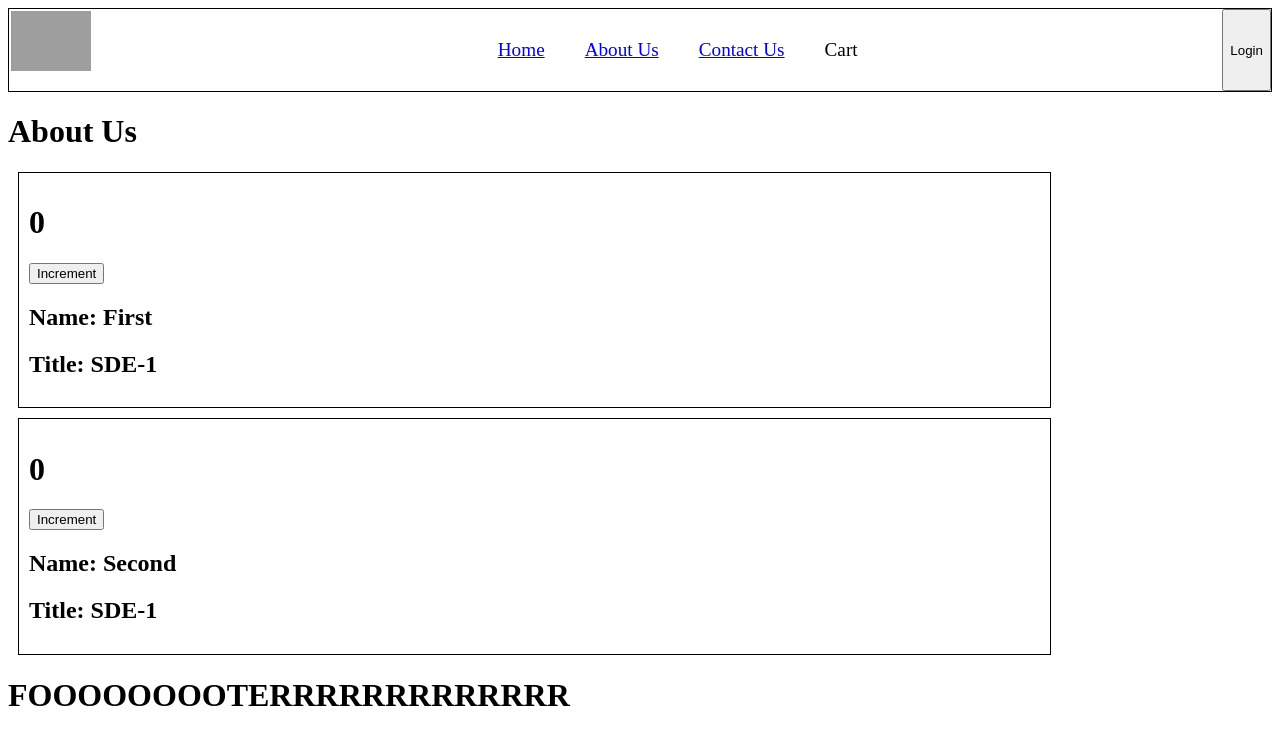
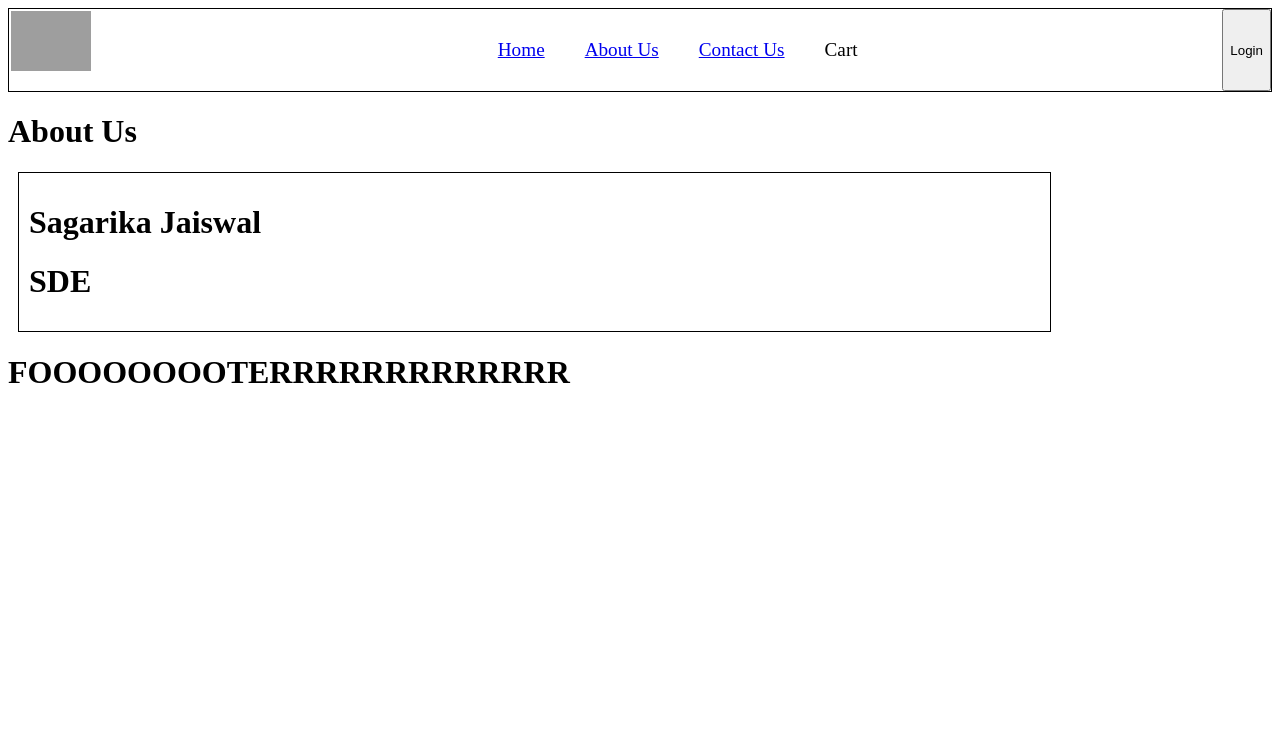
Before and after one commit to SagarikaJaiswal/Food-App, a React (Vite) app: page /about in a window 1280 px wide. Shown: the top 744 px of the page. Built offline with nearby package versions, Linux system fonts and the light colour scheme; grey boxes are pictures that could not be loaded.

Commit message:
lifecycle methods of class based components

```diff
--- a/src/components/About.jsx
+++ b/src/components/About.jsx
@@ -1,5 +1,6 @@
 import React from "react";
 import UserClass from "./UserClass";
+import UserFunction from "./UserFunction";
 
 // const About = () => {
 //   return (
@@ -24,8 +25,8 @@ class About extends React.Component {
     return (
       <>
         <h1>About Us</h1>
-        <UserClass name={"First"} title={"SDE"} />
-        <UserClass name={"Second"} title={"SDE"} />
+        {/* <UserClass name={"First"} title={"SDE"} /> */}
+        <UserFunction />
       </>
     );
   }
--- a/src/components/UserClass.jsx
+++ b/src/components/UserClass.jsx
@@ -9,7 +9,15 @@ class UserClass extends React.Component {
     console.log(this.props.name + " Child Constructor");
   }
   componentDidMount() {
-    console.log(this.props.name + " Child componentDidMount");
+    //console.log(this.props.name + " Child componentDidMount");
+    this.timer = setInterval(() => console.log("Namaste React"), 1000);
+  }
+  componentDidUpdate() {
+    console.log("The compnent has been updated");
+  }
+  componentWillUnmount() {
+    clearInterval(this.timer);
+    console.log("component unmounted");
   }
   render() {
     console.log(this.props.name + " Child Render");
--- /dev/null
+++ b/src/components/UserFunction.jsx
@@ -0,0 +1,22 @@
+import { useEffect } from "react";
+
+const UserFunction = () => {
+  useEffect(() => {
+    const timer = setInterval(
+      () => console.log("Namaste React from function"),
+      1000
+    );
+
+    return () => {
+      clearInterval(timer);
+    };
+  }, []);
+  return (
+    <div className="user-class">
+      <h1>Sagarika Jaiswal</h1>
+      <h1>SDE</h1>
+    </div>
+  );
+};
+
+export default UserFunction;
```
